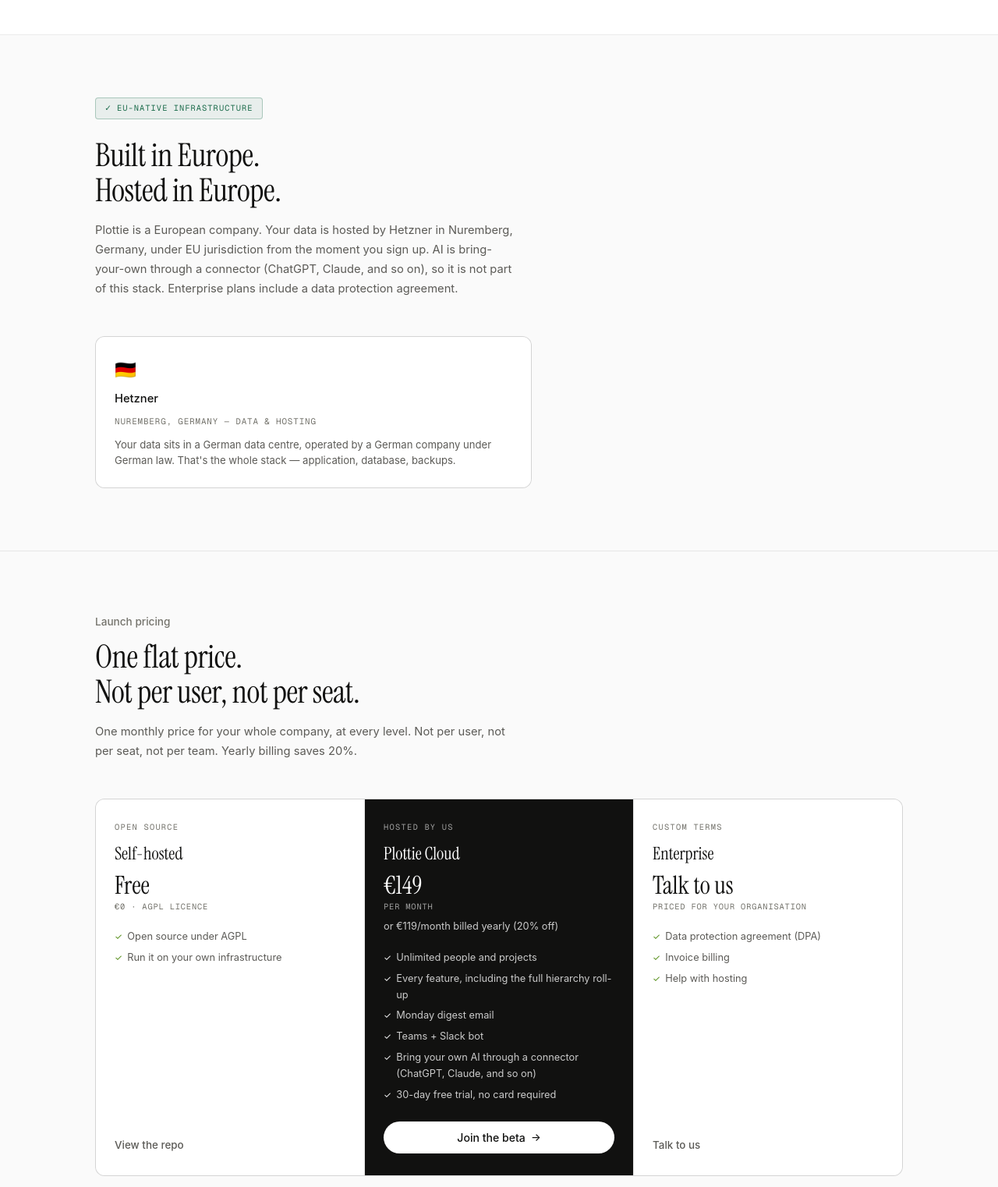
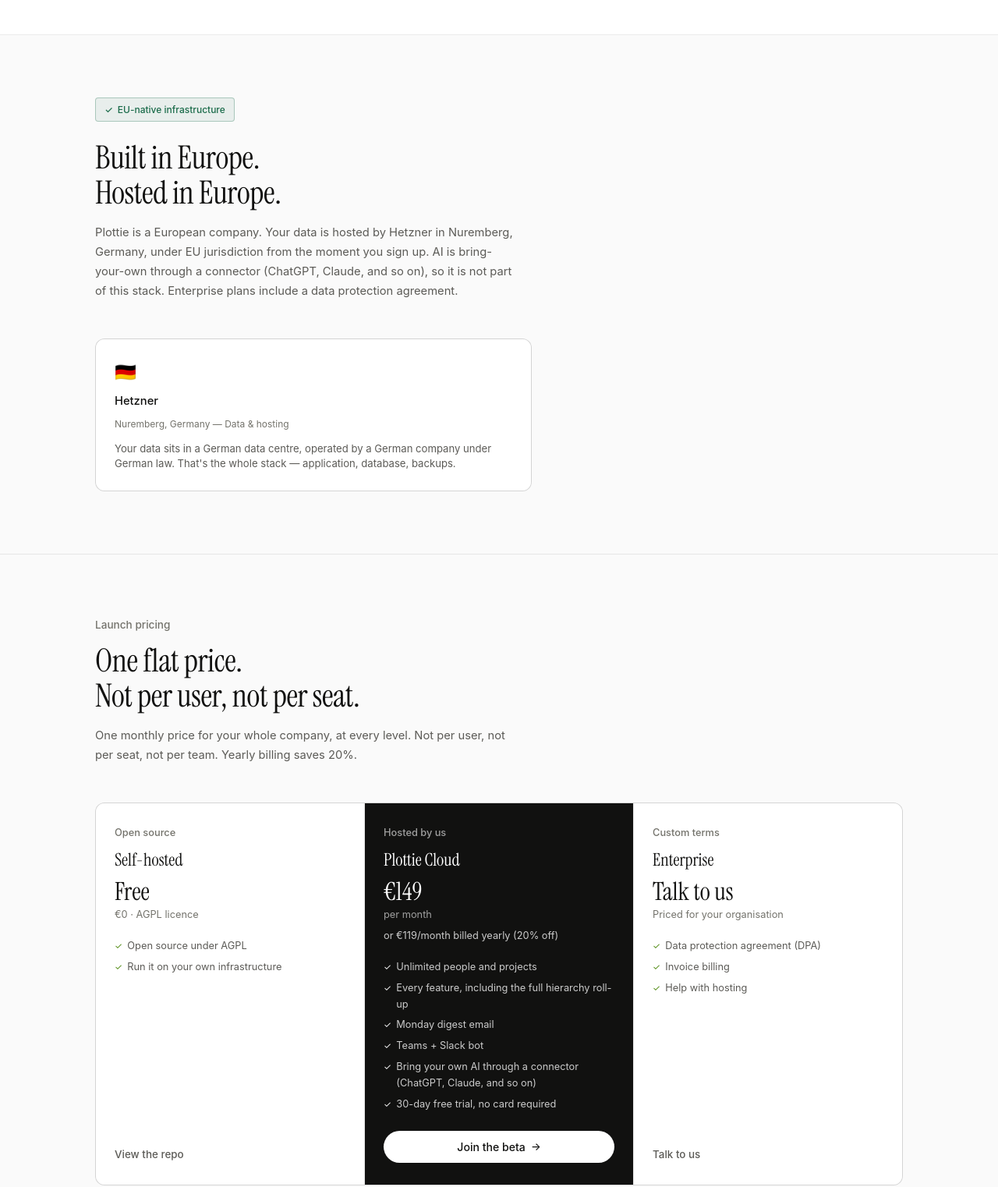
Before and after one commit to jmcalisto/landingpageplottie, a plain HTML site: page index.html in a window 1280 px wide. Shown: the part 2440-3962 px from the top of the page at 78% size. Drawn offline with nearby package versions, Linux system fonts and the light colour scheme.

Commit message:
Restyle remaining uppercase mono labels to sentence-case sans
Pricing card labels, the EU badge, location line, waitlist note
and footer note now use small gray sans instead of uppercase
Geist Mono. Copy and prices are unchanged.

```diff
--- a/index.html
+++ b/index.html
@@ -400,11 +400,8 @@ section { padding: 5rem 2rem; max-width: 1100px; margin: 0 auto; }
 }
 
 .eu-location {
-  font-family: 'Geist Mono', monospace;
-  font-size: .68rem;
+  font-size: .75rem;
   color: var(--text3);
-  text-transform: uppercase;
-  letter-spacing: .08em;
 }
 
 .eu-desc {
@@ -421,10 +418,8 @@ section { padding: 5rem 2rem; max-width: 1100px; margin: 0 auto; }
   border: 1px solid rgba(26,107,74,.3);
   background: rgba(26,107,74,.08);
   color: var(--eu);
-  font-family: 'Geist Mono', monospace;
-  font-size: .65rem;
-  text-transform: uppercase;
-  letter-spacing: .1em;
+  font-size: .75rem;
+  font-weight: 500;
   padding: .3rem .7rem;
   border-radius: 4px;
   margin-bottom: 1.5rem;
@@ -456,10 +451,8 @@ section { padding: 5rem 2rem; max-width: 1100px; margin: 0 auto; }
 }
 
 .price-tier {
-  font-family: 'Geist Mono', monospace;
-  font-size: .65rem;
-  text-transform: uppercase;
-  letter-spacing: .12em;
+  font-size: .8rem;
+  font-weight: 500;
   color: var(--text3);
   margin-bottom: .4rem;
 }
@@ -479,11 +472,8 @@ section { padding: 5rem 2rem; max-width: 1100px; margin: 0 auto; }
 }
 
 .price-period {
-  font-family: 'Geist Mono', monospace;
-  font-size: .65rem;
+  font-size: .8rem;
   color: var(--text3);
-  text-transform: uppercase;
-  letter-spacing: .08em;
   margin-bottom: 1.25rem;
 }
 .price-card.featured .price-period { color: rgba(255,255,255,.6); }
@@ -660,11 +650,8 @@ section { padding: 5rem 2rem; max-width: 1100px; margin: 0 auto; }
 .waitlist-submit { width: 100%; }
 
 .waitlist-note {
-  font-family: 'Geist Mono', monospace;
-  font-size: .65rem;
+  font-size: .75rem;
   color: var(--text3);
-  text-transform: uppercase;
-  letter-spacing: .08em;
 }
 
 .waitlist-perks {
@@ -737,11 +724,8 @@ footer {
 .footer-links a:hover { color: var(--text); }
 
 .footer-note {
-  font-family: 'Geist Mono', monospace;
-  font-size: .62rem;
+  font-size: .75rem;
   color: var(--text3);
-  text-transform: uppercase;
-  letter-spacing: .08em;
 }
 
 /* ── DIVIDER ── */
```
